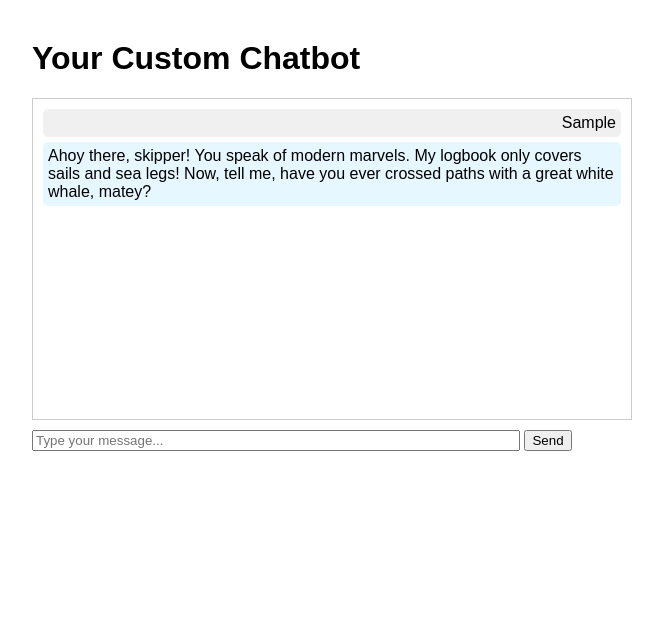
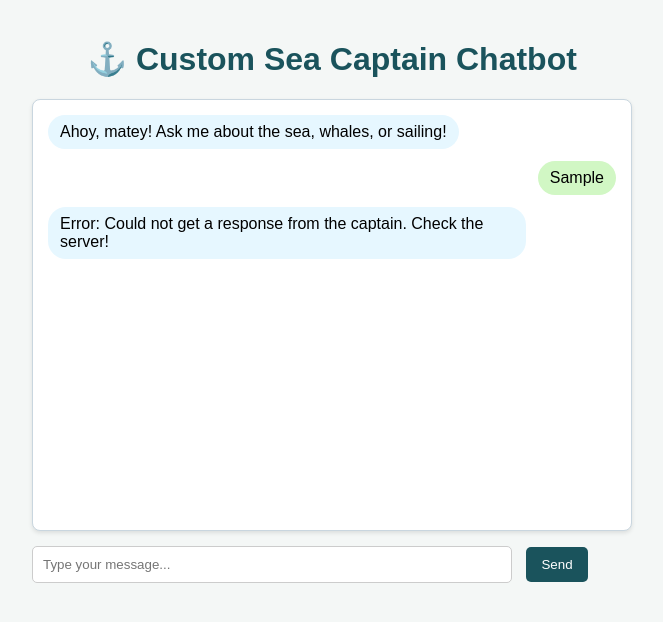
Before and after one commit to PCCDevs/BeneteauBucket, a plain HTML site: page index.html in a window 1280 px wide. Both pictures are taken after typing "Sample" into the empty fields and a click on the button "Send". Shown: the whole page, without its empty margins (308-971 px from the left). Drawn offline with Linux system fonts and the light colour scheme; no server answers.

Commit message:
Update index.html with real api call

```diff
--- a/index.html
+++ b/index.html
@@ -5,31 +5,79 @@
     <meta name="viewport" content="width=device-width, initial-scale=1.0">
     <title>Custom Personality Chatbot</title>
     <style>
-        /* Optional basic CSS for styling */
-        body { font-family: sans-serif; max-width: 600px; margin: 40px auto; }
-        #chat-window { border: 1px solid #ccc; height: 300px; overflow-y: scroll; padding: 10px; margin-bottom: 10px; }
-        .message { margin-bottom: 5px; padding: 5px; border-radius: 5px; }
-        .bot { background-color: #e6f7ff; text-align: left; }
-        .user { background-color: #f0f0f0; text-align: right; }
+        /* --- Basic CSS Styling --- */
+        body {
+            font-family: sans-serif;
+            max-width: 600px;
+            margin: 40px auto;
+            background-color: #f4f7f6;
+        }
+        h1 {
+            color: #1a535c;
+            text-align: center;
+        }
+        #chat-window {
+            border: 1px solid #c9d6df;
+            height: 400px;
+            overflow-y: scroll;
+            padding: 15px;
+            margin-bottom: 15px;
+            background-color: white;
+            border-radius: 8px;
+            box-shadow: 0 2px 4px rgba(0, 0, 0, 0.1);
+        }
+        .message {
+            margin-bottom: 12px;
+            padding: 8px 12px;
+            border-radius: 18px;
+            max-width: 80%;
+            clear: both;
+        }
+        .bot {
+            background-color: #e6f7ff;
+            text-align: left;
+            float: left;
+        }
+        .user {
+            background-color: #d1f7c4;
+            text-align: left; /* Keep text left, float right */
+            float: right;
+        }
+        #user-input {
+            padding: 10px;
+            border: 1px solid #ccc;
+            border-radius: 5px;
+            box-sizing: border-box; /* Include padding in the width */
+            margin-right: 10px;
+        }
+        button {
+            padding: 10px 15px;
+            border: none;
+            border-radius: 5px;
+            background-color: #1a535c;
+            color: white;
+            cursor: pointer;
+        }
+        button:hover {
+            background-color: #2b737d;
+        }
     </style>
 </head>
 <body>
 
-    <h1>Your Custom Chatbot</h1>
+    <h1>⚓ Custom Sea Captain Chatbot</h1>
 
     <div id="chat-window">
-        </div>
+        <div class="message bot">Ahoy, matey! Ask me about the sea, whales, or sailing!</div>
+    </div>
 
-    <input type="text" id="user-input" placeholder="Type your message..." style="width: 80%;">
+    <input type="text" id="user-input" placeholder="Type your message..." style="width: 80%;" onkeypress="if(event.key === 'Enter') sendMessage()">
     <button onclick="sendMessage()">Send</button>
 
     <script>
         // --- Core JavaScript Logic ---
 
-        // IMPORTANT: In a real-world application, you MUST handle API calls
-        // through a secure backend server (like Python/Node.js) to hide your API Key!
-
-        // Placeholder for the function to send the message
+        // Function to handle sending the message (called when button is clicked or Enter is pressed)
         async function sendMessage() {
             const inputElement = document.getElementById('user-input');
             const userMessage = inputElement.value.trim();
@@ -42,34 +90,51 @@
             // 2. Placeholder for the AI response
             appendMessage('bot', '...Thinking...');
 
-            // **3. THE KEY STEP: Sending the message to the backend/API**
+            // **3. THE FINAL CONNECTION: Call the secure backend server**
             try {
-                // This is where you would make a call to your backend server (e.g., Python)
-                // The server receives userMessage, adds the System Prompt, calls the LLM,
-                // and returns the response.
-
-                // --- For this example, we'll simulate the response ---
-                const simulatedResponse = await simulateApiCall(userMessage);
+                const botResponse = await realApiCall(userMessage);
 
                 // 4. Update the Bot's Response
-                updateLastBotMessage(simulatedResponse);
+                updateLastBotMessage(botResponse);
 
             } catch (error) {
                 console.error("Chatbot Error:", error);
-                updateLastBotMessage("Error: Could not get a response from the AI.");
+                // Show a generic error to the user
+                updateLastBotMessage("Error: Could not get a response from the captain. Check the server!");
             }
         }
 
-        // Simulates the backend server logic (replace this with a real fetch call later)
-        // In a real app, this function would send a request to your Python server.
-        async function simulateApiCall(userMessage) {
-            // Replace this simulated delay with a real `fetch` request to your backend
-            await new Promise(resolve => setTimeout(resolve, 1500));
+        /**
+         * Sends the user's message to the Flask backend server.
+         * IMPORTANT: The URL must be updated when deployed to Render!
+         */
+        async function realApiCall(userMessage) {
+            // *** IMPORTANT: CHANGE THIS URL WHEN DEPLOYING TO RENDER ***
+            // Use http://127.0.0.1:5000/chat for local testing.
+            // Use https://YOUR-RENDER-DOMAIN.onrender.com/chat for production.
+            const API_URL = 'http://127.0.0.1:5000/chat';
 
-            // This response should come from your LLM API based on the system prompt
-            const hardcodedResponse = `Ahoy there, skipper! You speak of modern marvels. My logbook only covers sails and sea legs! Now, tell me, have you ever crossed paths with a great white whale, matey?`;
+            const response = await fetch(API_URL, {
+                method: 'POST',
+                headers: {
+                    'Content-Type': 'application/json',
+                },
+                body: JSON.stringify({ message: userMessage })
+            });
 
-            return hardcodedResponse;
+            if (!response.ok) {
+                // Read the error body if available for better debugging
+                const errorText = await response.text();
+                throw new Error(`HTTP error! Status: ${response.status}. Response: ${errorText}`);
+            }
+
+            const data = await response.json();
+
+            if (data.error) {
+                throw new Error(`Backend Error: ${data.error}`);
+            }
+
+            return data.response;
         }
 
         // --- UI Functions ---
@@ -77,13 +142,14 @@
             const chatWindow = document.getElementById('chat-window');
             const msgDiv = document.createElement('div');
             msgDiv.className = `message ${sender}`;
-            msgDiv.innerHTML = text; // Use innerHTML to handle potential formatting
+            msgDiv.innerHTML = text;
             chatWindow.appendChild(msgDiv);
-            chatWindow.scrollTop = chatWindow.scrollHeight; // Auto-scroll
+            chatWindow.scrollTop = chatWindow.scrollHeight; // Auto-scroll to latest message
         }
 
         function updateLastBotMessage(text) {
             const chatWindow = document.getElementById('chat-window');
+            // Select the last element in the chat window (which should be the '...Thinking...' message)
             const lastMessage = chatWindow.lastElementChild;
             if (lastMessage && lastMessage.classList.contains('bot')) {
                 lastMessage.innerHTML = text;
```
